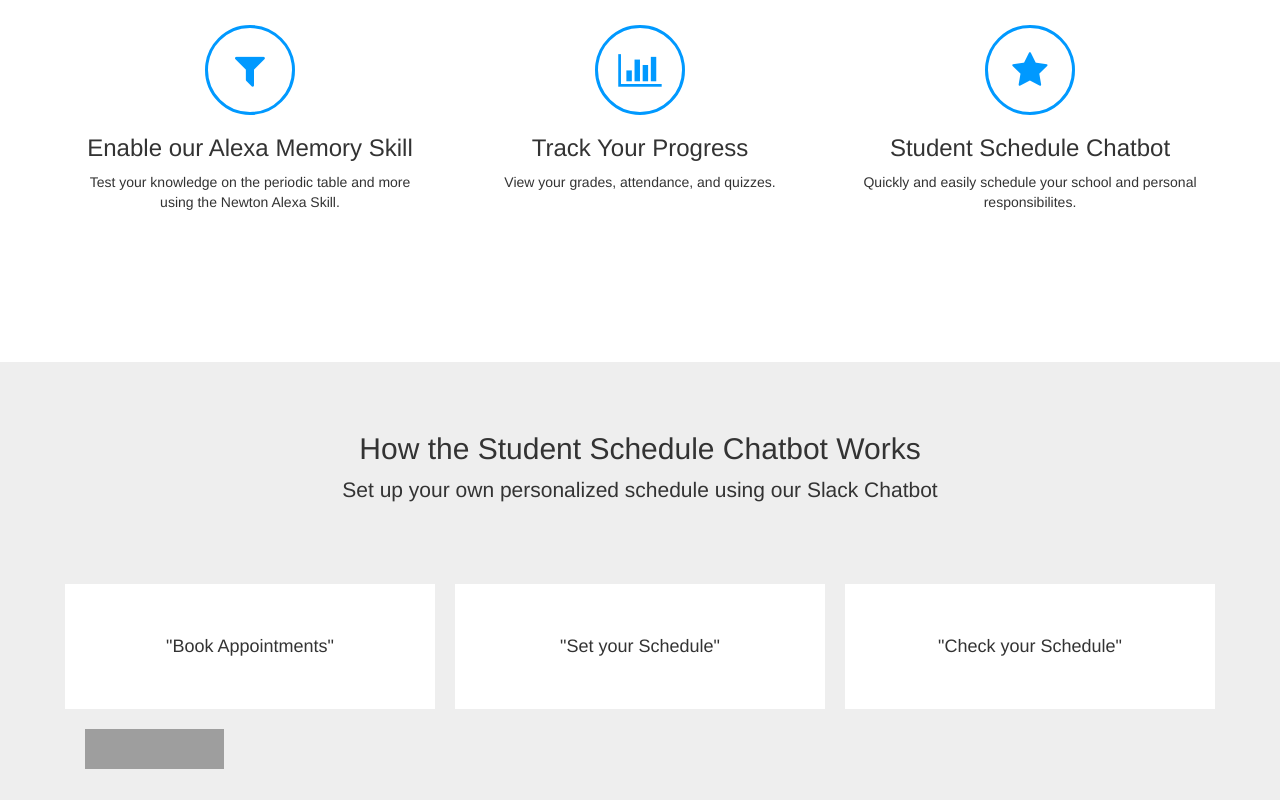
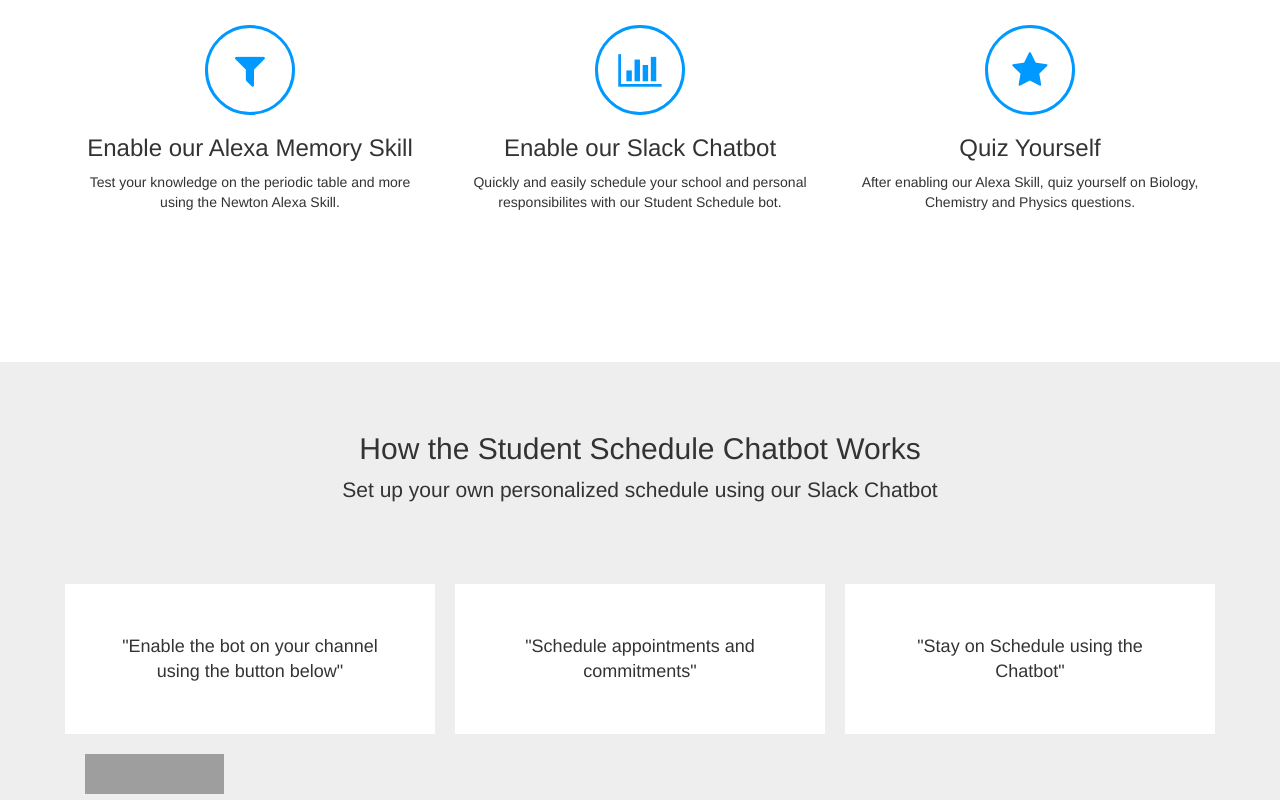
Before and after one commit to Bruder44/Newton_Project_Wireframe, a website: page app/public/home.html in a window 1280 px wide. Shown: the part 700-1500 px from the top of the page. Drawn offline with nearby package versions, Linux system fonts and the light colour scheme; grey boxes are pictures that could not be loaded; files whose address does not match are found by name.

Commit message:
anotherpush

```diff
--- a/app/public/home.html
+++ b/app/public/home.html
@@ -60,16 +60,16 @@
             <div class="icon">
               <i class="fa fa-bar-chart" aria-hidden="true"></i>
             </div>
-            <h3>Track Your Progress</h3>
-            <p>View your grades, attendance, and quizzes.</p>
+            <h3>Enable our Slack Chatbot</h3>
+            <p>Quickly and easily schedule your school and personal responsibilites with our Student Schedule bot.</p>
           </div>
 
           <div class="col-md-4 col-md-offset-0 col-sm-6 col-sm-offset-3 item">
             <div class="icon">
               <i class="fa fa-star" aria-hidden="true"></i>
             </div>
-            <h3>Student Schedule Chatbot</h3>
-            <p>Quickly and easily schedule your school and personal responsibilites.</p>
+            <h3>Quiz Yourself</h3>
+            <p>After enabling our Alexa Skill, quiz yourself on Biology, Chemistry and Physics questions.</p>
           </div>
         </div>
       </div>
@@ -85,15 +85,15 @@
             <p class="lead">Set up your own personalized schedule using our Slack Chatbot</p>
           </div>
          <div class="col-md-4 col-sm-6 item">
-            <p class= "lead">"Book Appointments"</p>
+            <p class= "lead">"Enable the bot on your channel using the button below"</p>
           </div>
 
           <div class="col-md-4 col-sm-6 item">
-            <p class= "lead">"Set your Schedule"</p>
+            <p class= "lead">"Schedule appointments and commitments"</p>
           </div>
 
           <div class="col-md-4 col-sm-6 item">
-            <p class = "lead">"Check your Schedule"</p>
+            <p class = "lead">"Stay on Schedule using the Chatbot"</p>
           </div>
          </div>
          <div class="col-md-4">
@@ -118,7 +118,7 @@
                 <h3>"Find the Newton Tutor on the Amazon Alexa Skill Page"</h3>
             </div>
             <p>or</p>
-            <a class="btn btn-lg btn-primary" href="#" role="button">Enable on Amazon.com</a>
+            <a class="btn btn-lg btn-primary" href="https://www.amazon.com/b?ie=UTF8&node=13727921011" role="button">Enable on Amazon.com</a>
 
           </div>
 
@@ -133,8 +133,8 @@
                   <div class="col-md-6 wow fadeInLeftBig">
                   <!-- VIDEO LEFT TITLE -->
                       <div class="video_title">
-                          <h2>See the Newton Skill <br>for Amazon Alexa in Action</h2>
-                          <p>Learn how to enable the Newton skill with Alexa, and link your account.</p>
+                          <h2>See an Alexa Skill <br> in Action</h2>
+                          <p>Learn how to enable an Alexa skill, and link it your account.</p>
                       </div>
                   </div>
                   <div class="col-md-6 wow fadeInRightBig">
```
